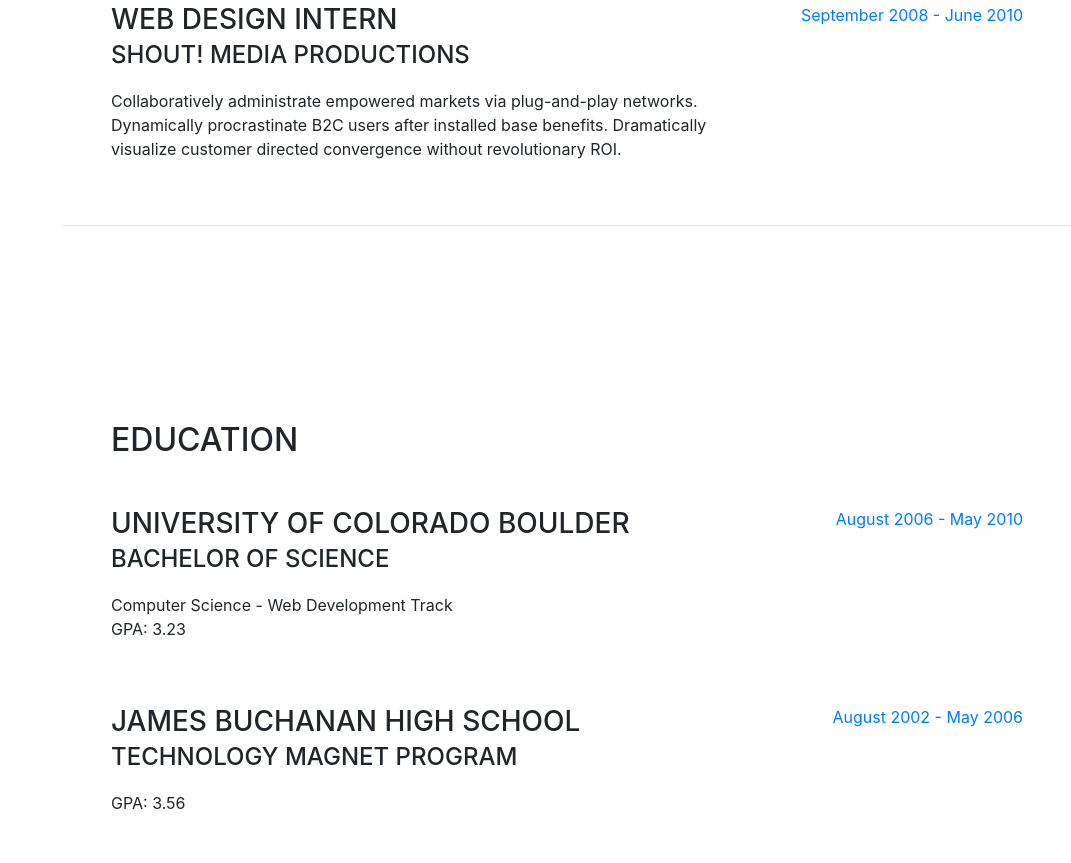
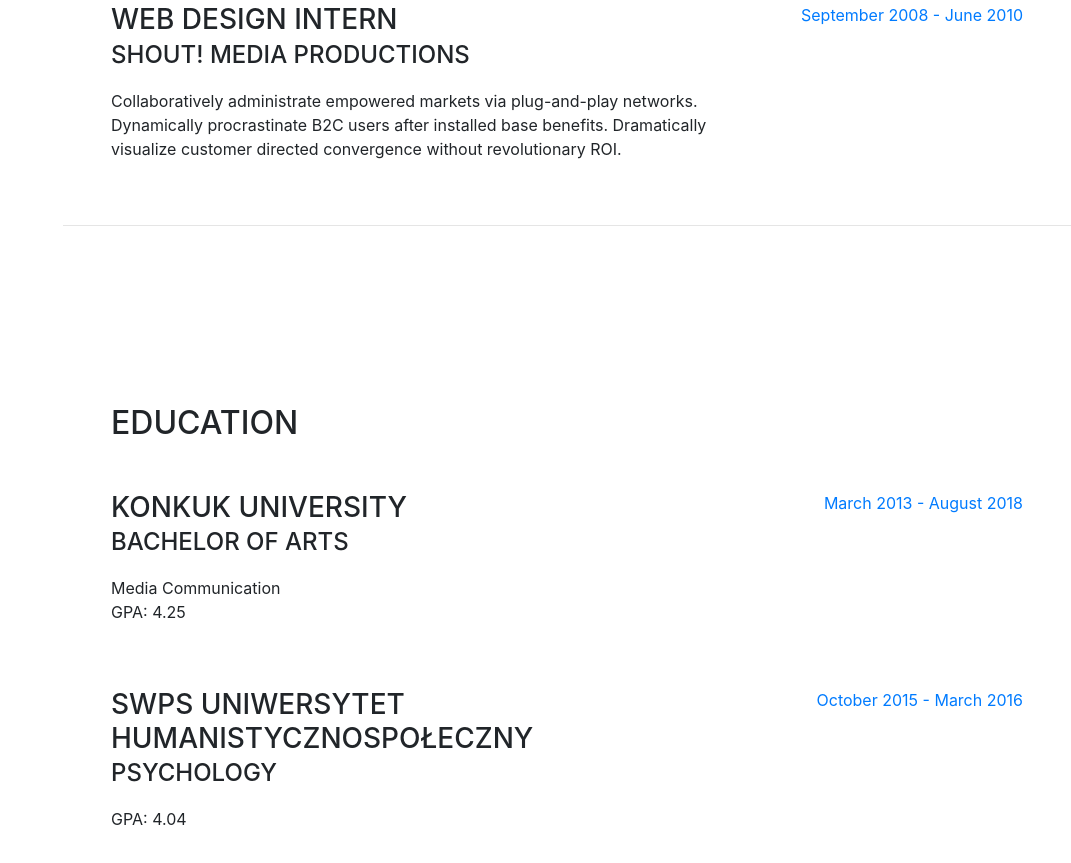
Before and after one commit to withyeah/used_to_be_resume, a website with bundled scripts: page index.html in a window 1280 px wide. Shown: the part 1669-2532 px from the top of the page, without its empty margins (209-1280 px from the left). Built offline with nearby package versions, Linux system fonts and the light colour scheme; a web font is replaced by a local one.

```diff
--- a/index.html
+++ b/index.html
@@ -8,7 +8,7 @@
   <meta name="description" content="">
   <meta name="author" content="">
 
-    <title>Yerang Kim</title>
+  <title>Yerang Kim !</title>
 
   <!-- Bootstrap core CSS -->
   <link href="vendor/bootstrap/css/bootstrap.min.css" rel="stylesheet">
@@ -32,7 +32,8 @@
         <img class="img-fluid img-profile rounded-circle mx-auto mb-2" src="img/profile.jpg" alt="">
       </span>
     </a>
-      <button class="navbar-toggler" type="button" data-toggle="collapse" data-target="#navbarSupportedContent" aria-controls="navbarSupportedContent" aria-expanded="false" aria-label="Toggle navigation">
+    <button class="navbar-toggler" type="button" data-toggle="collapse" data-target="#navbarSupportedContent"
+      aria-controls="navbarSupportedContent" aria-expanded="false" aria-label="Toggle navigation">
       <span class="navbar-toggler-icon"></span>
     </button>
     <div class="collapse navbar-collapse" id="navbarSupportedContent">
@@ -66,15 +67,17 @@
         <h1 class="mb-0">Yerang
           <span class="text-primary">Kim</span>
         </h1>
-          <div class="subheading mb-5">3542 Berry Street · Cheyenne Wells, CO 80810 · (317) 585-8468 ·
+        <div class="subheading mb-5">ul. Chodakowska 19/31, 03-815 Warszawa · (22) 517-96-00 ·
           <a href="mailto:areygim@gmail.com">areygim@gmail.com</a>
         </div>
-          <p class="lead mb-5">I am experienced in leveraging agile frameworks to provide a robust synopsis for high level overviews. Iterative approaches to corporate strategy foster collaborative thinking to further the overall value proposition.</p>
+        <p class="lead mb-5">I am experienced in leveraging agile frameworks to provide a robust synopsis for high
+          level overviews. Iterative approaches to corporate strategy foster collaborative thinking to further the
+          overall value proposition.</p>
         <div class="social-icons">
           <a href="#">
             <i class="fab fa-linkedin-in"></i>
           </a>
-            <a href="#">
+          <a href="https://github.com/withyeah">
             <i class="fab fa-github"></i>
           </a>
           <a href="#">
@@ -97,7 +100,10 @@
           <div class="resume-content mr-auto">
             <h3 class="mb-0">Senior Web Developer</h3>
             <div class="subheading mb-3">Intelitec Solutions</div>
-              <p>Bring to the table win-win survival strategies to ensure proactive domination. At the end of the day, going forward, a new normal that has evolved from generation X is on the runway heading towards a streamlined cloud solution. User generated content in real-time will have multiple touchpoints for offshoring.</p>
+            <p>Bring to the table win-win survival strategies to ensure proactive domination. At the end of the day,
+              going forward, a new normal that has evolved from generation X is on the runway heading towards a
+              streamlined cloud solution. User generated content in real-time will have multiple touchpoints for
+              offshoring.</p>
           </div>
           <div class="resume-date text-md-right">
             <span class="text-primary">March 2013 - Present</span>
@@ -108,7 +114,9 @@
           <div class="resume-content mr-auto">
             <h3 class="mb-0">Web Developer</h3>
             <div class="subheading mb-3">Intelitec Solutions</div>
-              <p>Capitalize on low hanging fruit to identify a ballpark value added activity to beta test. Override the digital divide with additional clickthroughs from DevOps. Nanotechnology immersion along the information highway will close the loop on focusing solely on the bottom line.</p>
+            <p>Capitalize on low hanging fruit to identify a ballpark value added activity to beta test. Override the
+              digital divide with additional clickthroughs from DevOps. Nanotechnology immersion along the information
+              highway will close the loop on focusing solely on the bottom line.</p>
           </div>
           <div class="resume-date text-md-right">
             <span class="text-primary">December 2011 - March 2013</span>
@@ -119,7 +127,9 @@
           <div class="resume-content mr-auto">
             <h3 class="mb-0">Junior Web Designer</h3>
             <div class="subheading mb-3">Shout! Media Productions</div>
-              <p>Podcasting operational change management inside of workflows to establish a framework. Taking seamless key performance indicators offline to maximise the long tail. Keeping your eye on the ball while performing a deep dive on the start-up mentality to derive convergence on cross-platform integration.</p>
+            <p>Podcasting operational change management inside of workflows to establish a framework. Taking seamless
+              key performance indicators offline to maximise the long tail. Keeping your eye on the ball while
+              performing a deep dive on the start-up mentality to derive convergence on cross-platform integration.</p>
           </div>
           <div class="resume-date text-md-right">
             <span class="text-primary">July 2010 - December 2011</span>
@@ -130,7 +140,9 @@
           <div class="resume-content mr-auto">
             <h3 class="mb-0">Web Design Intern</h3>
             <div class="subheading mb-3">Shout! Media Productions</div>
-              <p>Collaboratively administrate empowered markets via plug-and-play networks. Dynamically procrastinate B2C users after installed base benefits. Dramatically visualize customer directed convergence without revolutionary ROI.</p>
+            <p>Collaboratively administrate empowered markets via plug-and-play networks. Dynamically procrastinate B2C
+              users after installed base benefits. Dramatically visualize customer directed convergence without
+              revolutionary ROI.</p>
           </div>
           <div class="resume-date text-md-right">
             <span class="text-primary">September 2008 - June 2010</span>
@@ -149,24 +161,24 @@
 
         <div class="resume-item d-flex flex-column flex-md-row mb-5">
           <div class="resume-content mr-auto">
-              <h3 class="mb-0">University of Colorado Boulder</h3>
-              <div class="subheading mb-3">Bachelor of Science</div>
-              <div>Computer Science - Web Development Track</div>
-              <p>GPA: 3.23</p>
+            <h3 class="mb-0">KONKUK UNIVERSITY</h3>
+            <div class="subheading mb-3">Bachelor of Arts</div>
+            <div>Media Communication</div>
+            <p>GPA: 4.25</p>
           </div>
           <div class="resume-date text-md-right">
-              <span class="text-primary">August 2006 - May 2010</span>
+            <span class="text-primary">March 2013 - August 2018</span>
           </div>
         </div>
 
         <div class="resume-item d-flex flex-column flex-md-row">
           <div class="resume-content mr-auto">
-              <h3 class="mb-0">James Buchanan High School</h3>
-              <div class="subheading mb-3">Technology Magnet Program</div>
-              <p>GPA: 3.56</p>
+            <h3 class="mb-0">SWPS Uniwersytet Humanistycznospołeczny</h3>
+            <div class="subheading mb-3">Psychology</div>
+            <p>GPA: 4.04</p>
           </div>
           <div class="resume-date text-md-right">
-              <span class="text-primary">August 2002 - May 2006</span>
+            <span class="text-primary">October 2015 - March 2016</span>
           </div>
         </div>
 
@@ -181,6 +193,9 @@
 
         <div class="subheading mb-3">Programming Languages &amp; Tools</div>
         <ul class="list-inline dev-icons">
+          <li class="list-inline-item">
+            <i class="fab fa-python"></i>
+          </li>
           <li class="list-inline-item">
             <i class="fab fa-html5"></i>
           </li>
@@ -214,9 +229,6 @@
           <li class="list-inline-item">
             <i class="fab fa-grunt"></i>
           </li>
-            <li class="list-inline-item">
-              <i class="fab fa-python"></i>
-            </li>
         </ul>
 
         <div class="subheading mb-3">Workflow</div>
@@ -242,8 +254,12 @@
     <section class="resume-section p-3 p-lg-5 d-flex flex-column" id="interests">
       <div class="my-auto">
         <h2 class="mb-5">Interests</h2>
-          <p>Apart from being a web developer, I enjoy most of my time being outdoors. In the winter, I am an avid skier and novice ice climber. During the warmer months here in Colorado, I enjoy mountain biking, free climbing, and kayaking.</p>
-          <p class="mb-0">When forced indoors, I follow a number of sci-fi and fantasy genre movies and television shows, I am an aspiring chef, and I spend a large amount of my free time exploring the latest technology advancements in the front-end web development world.</p>
+        <p>Apart from being a web developer, I enjoy most of my time being outdoors. In the winter, I am an avid skier
+          and novice ice climber. During the warmer months here in Colorado, I enjoy mountain biking, free climbing,
+          and kayaking.</p>
+        <p class="mb-0">When forced indoors, I follow a number of sci-fi and fantasy genre movies and television shows,
+          I am an aspiring chef, and I spend a large amount of my free time exploring the latest technology
+          advancements in the front-end web development world.</p>
       </div>
     </section>
 
```
Lines whose indentation alone changed are shown as unchanged.
